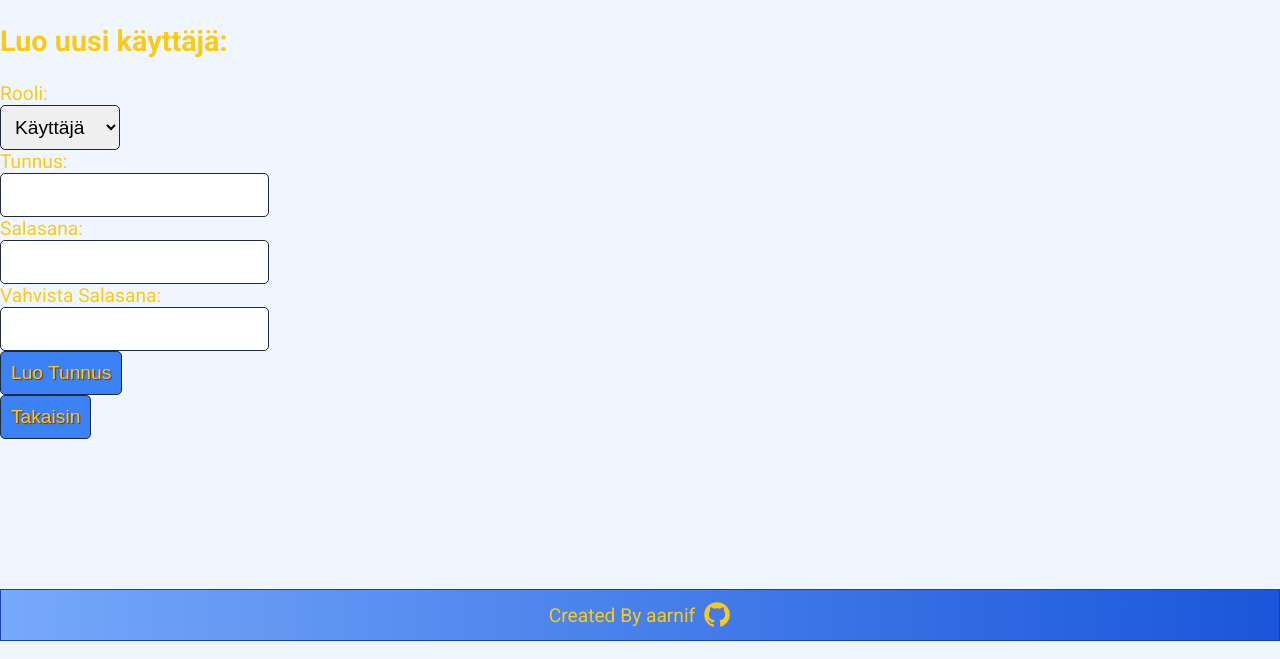
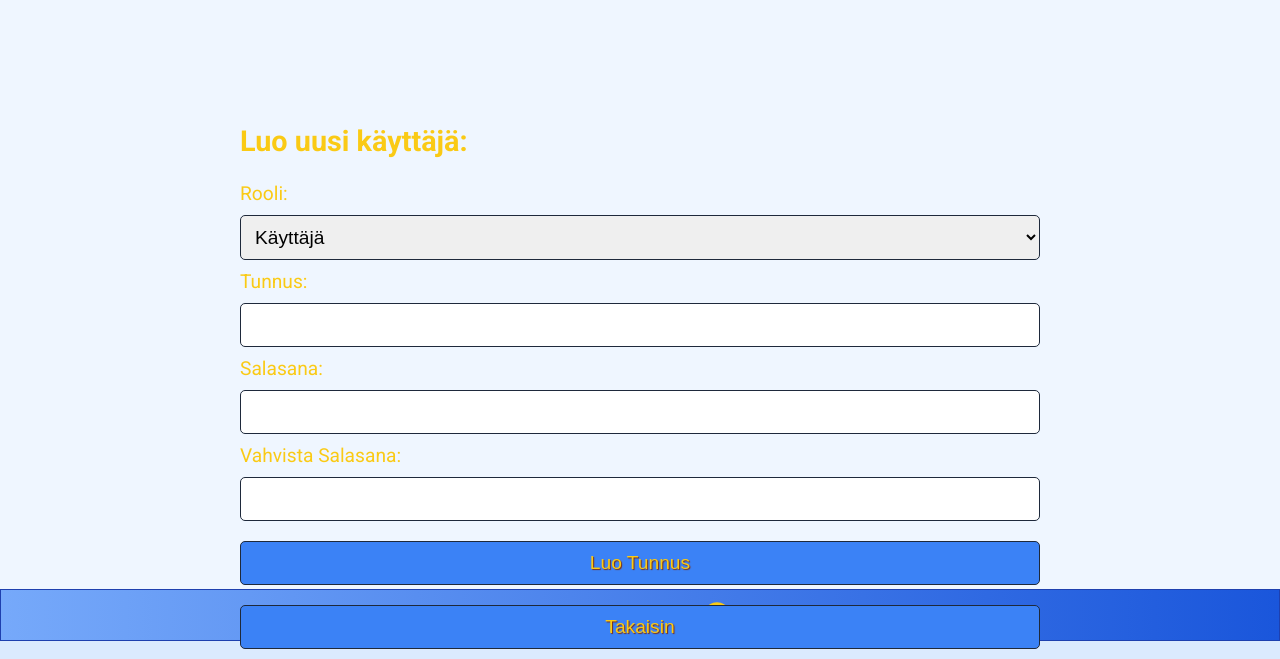
Before and after one commit to aarnif/tsoha-forum, a Flask app: page /register in a window 1280 px wide. Shown: the part 160-819 px from the top of the page. Run offline with Flask 3, Linux system fonts and the light colour scheme.

Commit message:
Update register page styles and get displayErrorMessage from main.js

```diff
--- a/templates/register.html
+++ b/templates/register.html
@@ -1,45 +1,49 @@
 {% extends "layout.html" %} {% block content %}
-<form action="/register" method="POST">
+
+<div class="form-container">
+  <form action="/register" method="POST" class="form">
     <h2>Luo uusi käyttäjä:</h2>
-
-  <ul>
-    <li>
+    <ul class="form-items">
+      <li id="error-message-box" class="form-item">
+        <p class="error-message">{{ message }}</p>
+      </li>
+      <li class="form-item">
         <label>Rooli:</label>
       </li>
-    <li>
+      <li class="form-item">
         <select name="role">
           <option value="0">Käyttäjä</option>
           <option value="1">Ylläpitäjä</option>
         </select>
       </li>
-    <li>
+      <li class="form-item">
         <label>Tunnus:</label>
       </li>
-    <li>
+      <li class="form-item">
         <input type="text" name="username" />
       </li>
-    <li>
+      <li class="form-item">
         <label>Salasana:</label>
       </li>
-    <li>
+      <li class="form-item">
         <input type="password" name="password" />
       </li>
-    <li>
+      <li class="form-item">
         <label>Vahvista Salasana:</label>
       </li>
-    <li>
+      <li class="form-item">
         <input type="password" name="confirm-password" />
       </li>
-  </ul>
-
-  <ul>
-    <li>
-      <button type="submit">Luo Tunnus</button>
+      <li class="form-item">
+        <button type="submit" class="form-button">Luo Tunnus</button>
       </li>
-    <li>
-      <button type="button"><a href="/login">Takaisin</a></button>
+      <li class="form-item">
+        <a href="/login">
+          <button type="button" class="form-button">Takaisin</button>
+        </a>
       </li>
     </ul>
   </form>
-<p>{{ message }}</p>
+</div>
+<script src="{{ url_for('static', filename='main.js') }}"></script>
 {% endblock %}
```
Also changed, not shown: templates/login.html (+1 -17 lines). Lines whose indentation alone changed are shown as unchanged.
